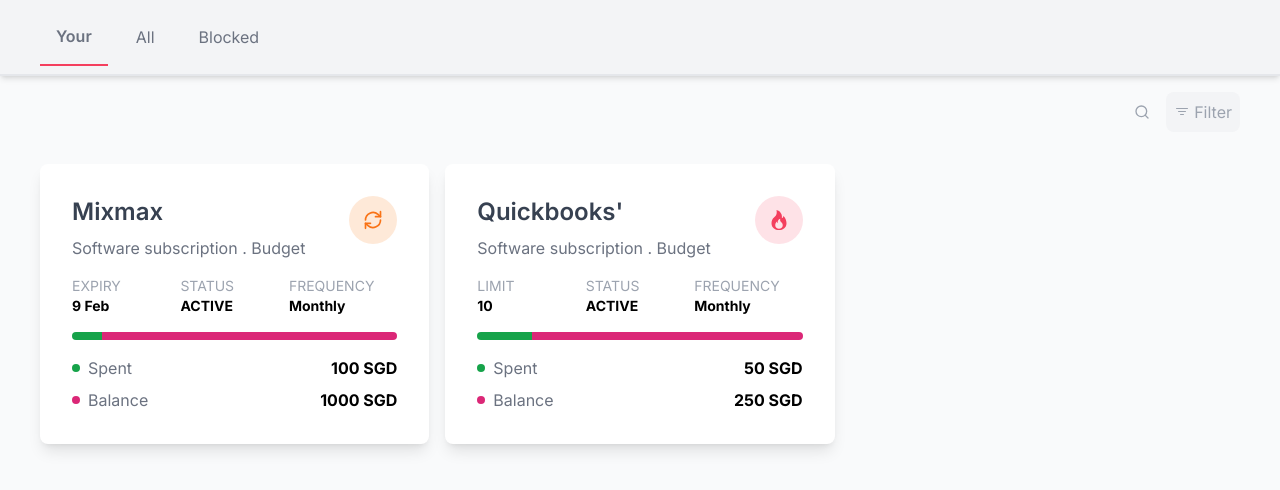
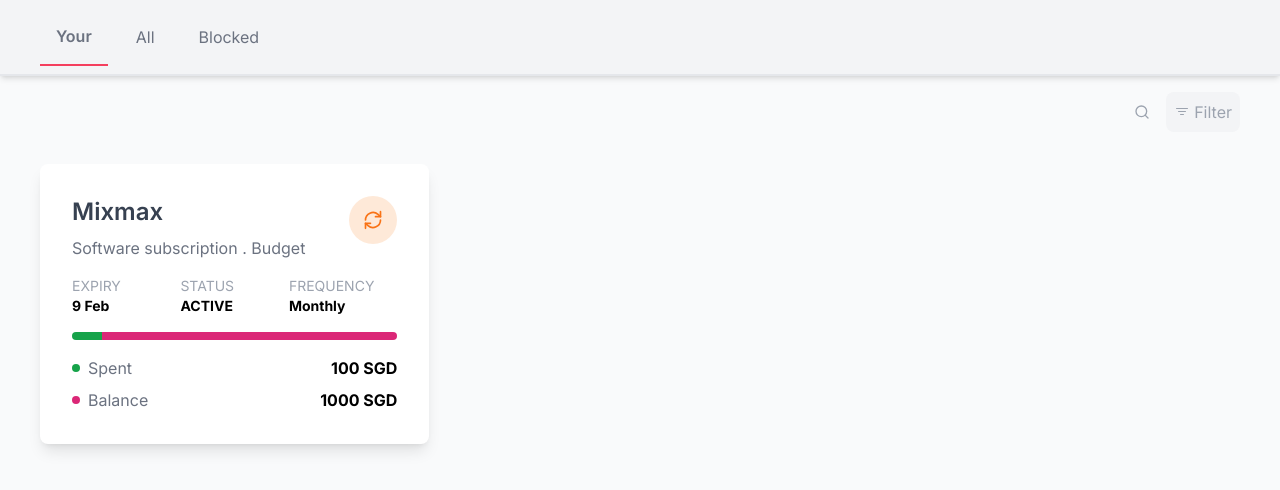
Before and after one commit to ShivangM/volopay-task, a Next.js app: page / in a window 1280 px wide. Shown: the top 490 px of the page. Built offline with nearby package versions, Linux system fonts and the light colour scheme.

Commit message:
User ID Filter Added

```diff
--- a/src/app/page.tsx
+++ b/src/app/page.tsx
@@ -3,8 +3,29 @@
 import { BsFilter } from 'react-icons/bs';
 import { data } from '../api.json';
 import Card from '@/components/Card';
+import useUserStore from '@/store/userStore';
+import useNavigationStore from '@/store/navigationStore';
+import { useEffect, useState } from 'react';
+import { CardType } from '@/types/cards';
 
 export default function Home() {
+  const [userId] = useUserStore((state) => [state.userId]);
+  const [selectedTab] = useNavigationStore((state) => [state.selectedTab]);
+
+  const [cards, setCards] = useState<CardType[] | undefined>();
+
+  console.log(userId, selectedTab);
+
+  useEffect(() => {
+    if (selectedTab === 0) {
+      setCards(data.filter((card) => card.owner_id === userId));
+    } else if (selectedTab === 1) {
+      setCards(data);
+    } else if (selectedTab === 2) {
+      setCards(data.filter((card) => card.status === 'blocked'));
+    }
+  }, [selectedTab, userId]);
+
   return (
     <main className="py-4 px-4 pb-10 sm:px-10 space-y-8 max-w-7xl mx-auto">
       <div className="w-full flex items-center justify-end">
@@ -18,7 +39,7 @@
       </div>
 
       <div className="grid grid-cols-1 sm:grid-cols-2 lg:grid-cols-3 gap-4">
-        {data.map((card, idx) => {
+        {cards?.map((card, idx) => {
           return <Card card={card} key={idx} />;
         })}
       </div>
--- a/src/components/Card.tsx
+++ b/src/components/Card.tsx
@@ -1,11 +1,11 @@
-import { Card } from '@/types/cards';
+import { CardType } from '@/types/cards';
 import classNames from 'classnames';
 import React from 'react';
 import { BsFire } from 'react-icons/bs';
 import { LuRefreshCw } from 'react-icons/lu';
 
 type Props = {
-  card: Card;
+  card: CardType;
 };
 
 const Card = ({ card }: Props) => {
@@ -15,7 +15,6 @@
     card_type,
     limit,
     name,
-    owner_id,
     spent,
     status,
     expiry,
--- /dev/null
+++ b/src/store/userStore.ts
@@ -0,0 +1,23 @@
+import { create } from 'zustand';
+import { devtools, persist } from 'zustand/middleware';
+
+interface UserState {
+  userId: number;
+  setUserId: (userId: number) => void;
+}
+
+const useUserStore = create<UserState>()(
+  devtools(
+    persist(
+      (set) => ({
+        userId: 1,
+        setUserId: (id) => set(() => ({ userId: id })),
+      }),
+      {
+        name: 'user-storage',
+      }
+    )
+  )
+);
+
+export default useUserStore;
--- a/src/types/cards.d.ts
+++ b/src/types/cards.d.ts
@@ -1,4 +1,4 @@
-export type Card = {
+export type CardType = {
   name: string;
   budget_name: string;
   owner_id: number;
```
